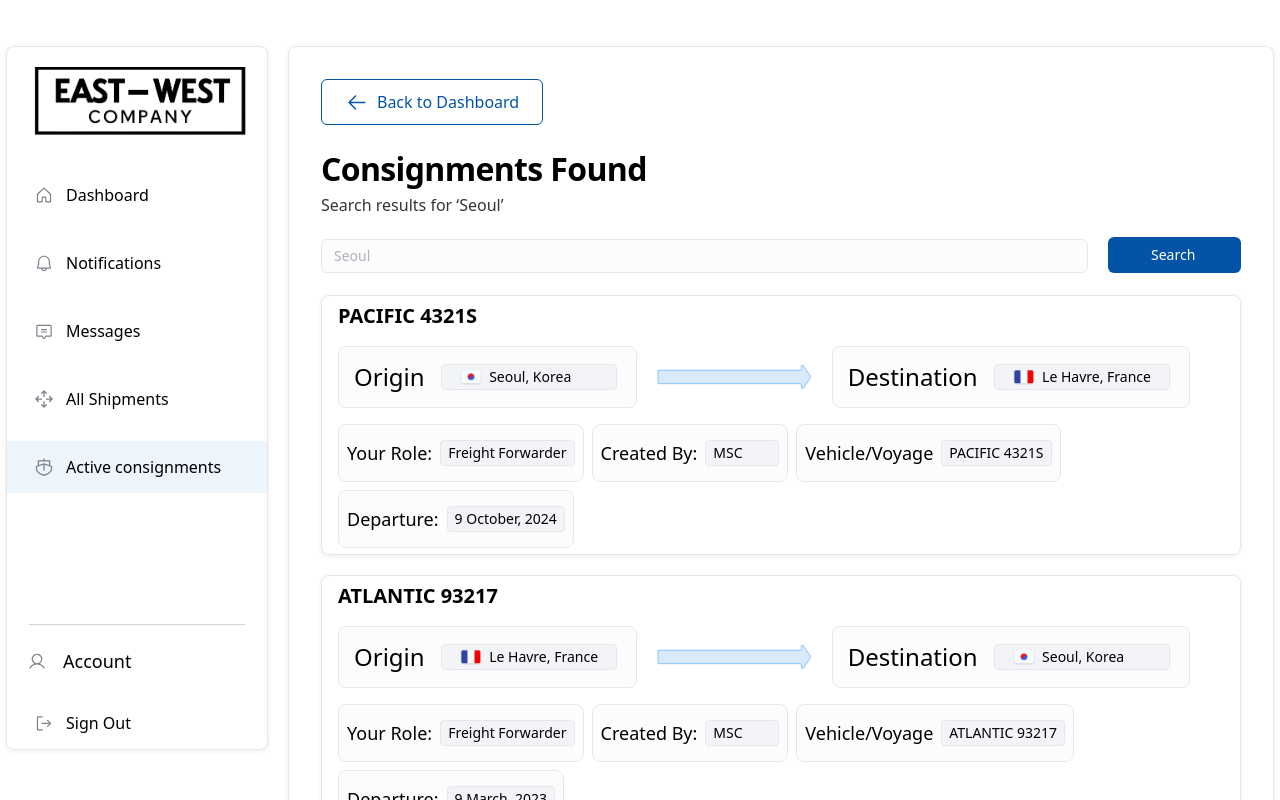
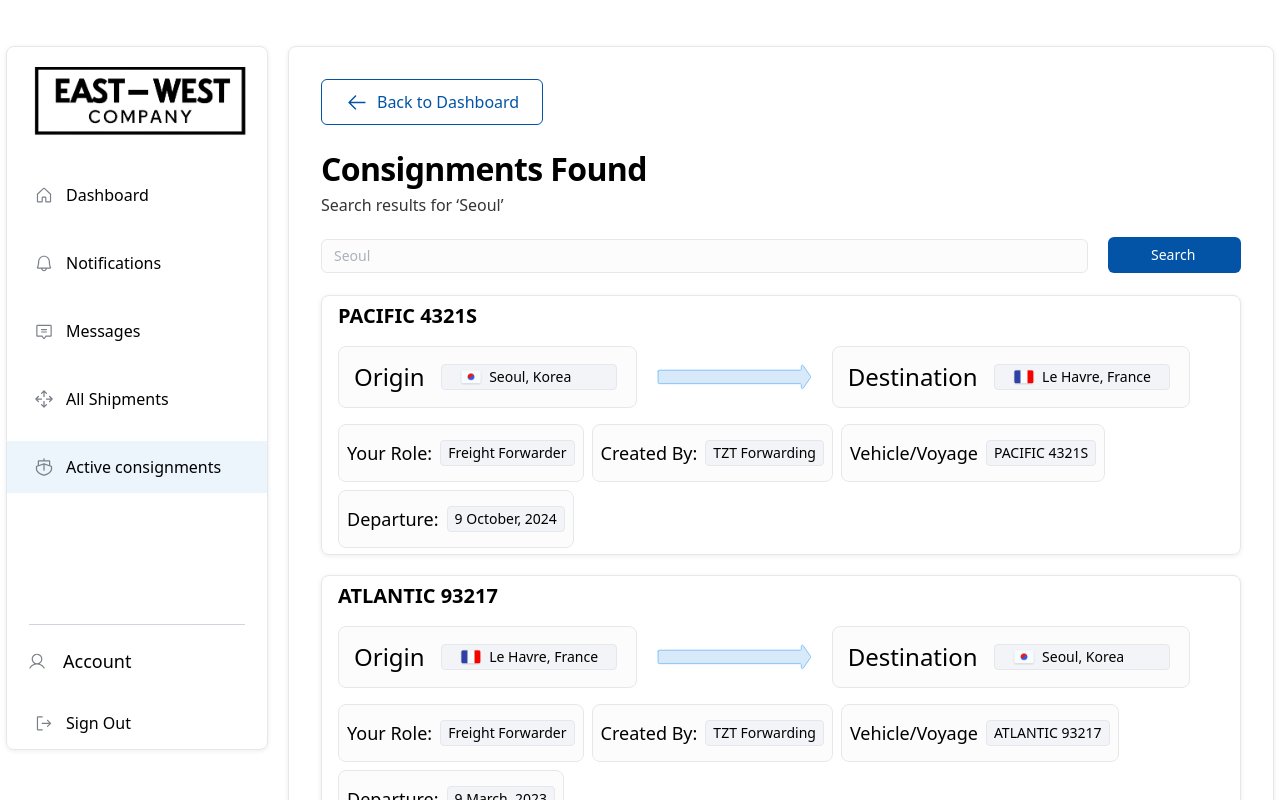
Before and after one commit to Timmotal/EWC_Shipping, a React (Vite) app: page /activeconsignments in a window 1280 px wide. Shown: the top 800 px of the page. Built offline with nearby package versions, Linux system fonts and the light colour scheme.

Commit message:
TZT forwarding redo

```diff
--- a/src/components/ConsignmentsSearchResults.tsx
+++ b/src/components/ConsignmentsSearchResults.tsx
@@ -27,7 +27,7 @@ const ConsignmentsSearchResults = () => {
         },
 
         role: 'Freight Forwarder',
-        createdBy: 'MSC',
+        createdBy: 'TZT Forwarding',
 
         departureDate: '9 October, 2024'
       },
@@ -50,7 +50,7 @@ const ConsignmentsSearchResults = () => {
         },
 
           role: 'Freight Forwarder',
-          createdBy: 'MSC',
+          createdBy: 'TZT Forwarding',
 
           departureDate: '9 March, 2023'
 
@@ -74,7 +74,7 @@ const ConsignmentsSearchResults = () => {
           },
 
           role: 'Freight Forwarder',
-          createdBy: 'MSC',
+          createdBy: 'TZT Forwarding',
 
           departureDate: '10 April, 2023'
         },
@@ -97,7 +97,7 @@ const ConsignmentsSearchResults = () => {
             },
 
             role: 'Freight Forwarder',
-            createdBy: 'MSC',
+            createdBy: 'TZT Forwarding',
 
             departureDate: '11 September, 2022'
           },
```
